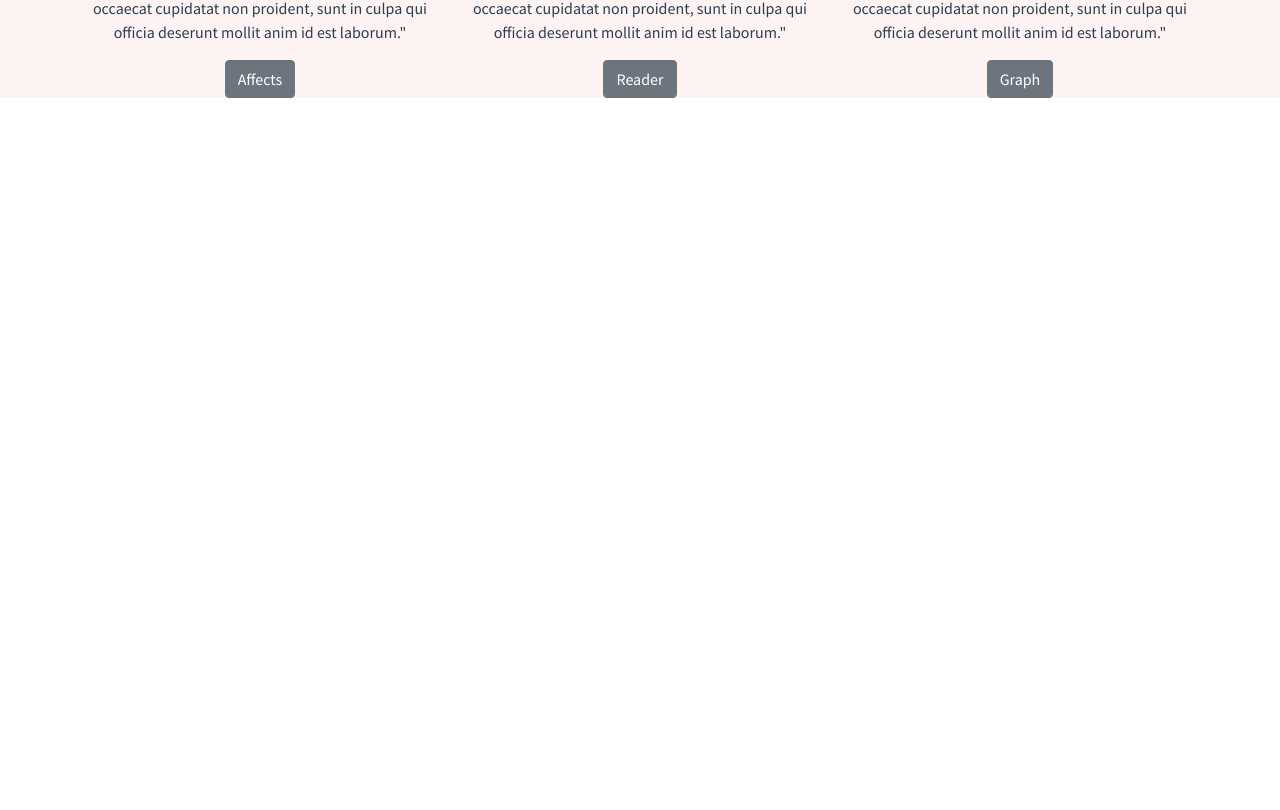
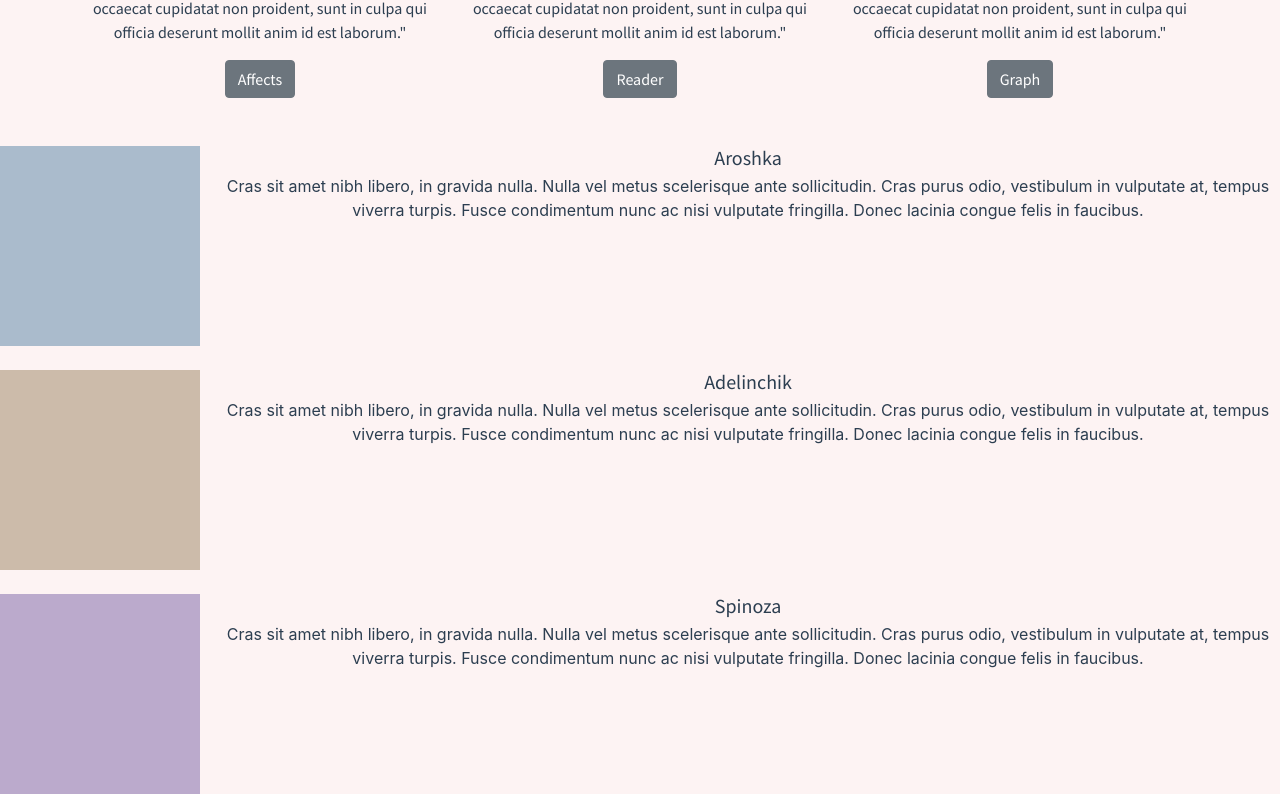
Before and after one commit to h3xar0n/spinozapp-v3, a Vue app: page / in a window 1280 px wide. Shown: the part 1068-1878 px from the top of the page. Before the commit the page ends 1166 px from the top, so only its background shows below. Built offline with nearby package versions, Linux system fonts and the light colour scheme.

Commit message:
team section w/ cool background

```diff
--- a/src/components/home/Home.vue
+++ b/src/components/home/Home.vue
@@ -26,7 +26,34 @@
                 </b-col>
             </b-row>
         </b-container>
-        <!-- team section w/ cool background -->
+        <br>
+        <br>
+        <ul class="list-unstyled">
+            <b-media tag="li">
+                <b-img slot="aside" blank blank-color="#abc" width="200" alt="placeholder" />
+                <h5 class="mt-0 mb-1">Aroshka</h5>
+                Cras sit amet nibh libero, in gravida nulla. Nulla vel metus scelerisque
+                ante sollicitudin. Cras purus odio, vestibulum in vulputate at, tempus
+                viverra turpis. Fusce condimentum nunc ac nisi vulputate fringilla. Donec
+                lacinia congue felis in faucibus.
+            </b-media>
+            <b-media tag="li" class="my-4">
+                <b-img slot="aside" blank blank-color="#cba" width="200" alt="placeholder" />
+                <h5 class="mt-0 mb-1">Adelinchik</h5>
+                Cras sit amet nibh libero, in gravida nulla. Nulla vel metus scelerisque
+                ante sollicitudin. Cras purus odio, vestibulum in vulputate at, tempus
+                viverra turpis. Fusce condimentum nunc ac nisi vulputate fringilla. Donec
+                lacinia congue felis in faucibus.
+            </b-media>
+            <b-media tag="li">
+                <b-img slot="aside" blank blank-color="#bac" width="200" alt="placeholder" />
+                <h5 class="mt-0 mb-1">Spinoza</h5>
+                Cras sit amet nibh libero, in gravida nulla. Nulla vel metus scelerisque
+                ante sollicitudin. Cras purus odio, vestibulum in vulputate at, tempus
+                viverra turpis. Fusce condimentum nunc ac nisi vulputate fringilla. Donec
+                lacinia congue felis in faucibus.
+            </b-media>
+        </ul>
         <!-- contribution section with images -->
         <!-- external videos -->
         <!-- external links -->
```
Also changed, not shown: src/components/Header.vue (+3 -4 lines).
